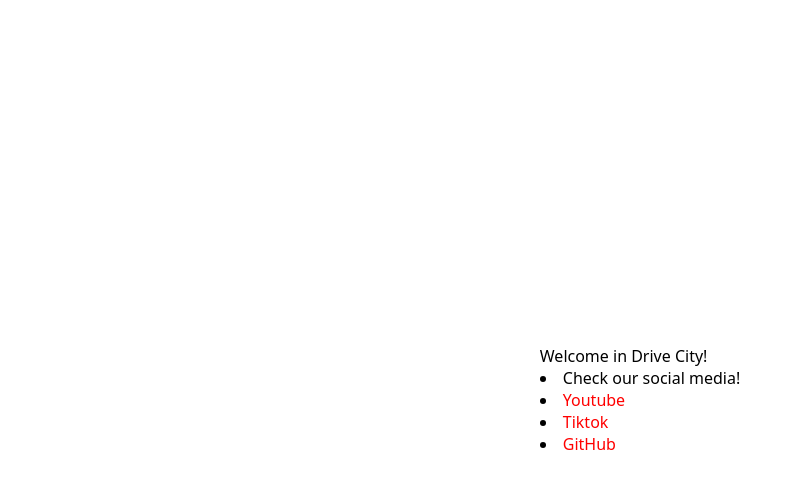
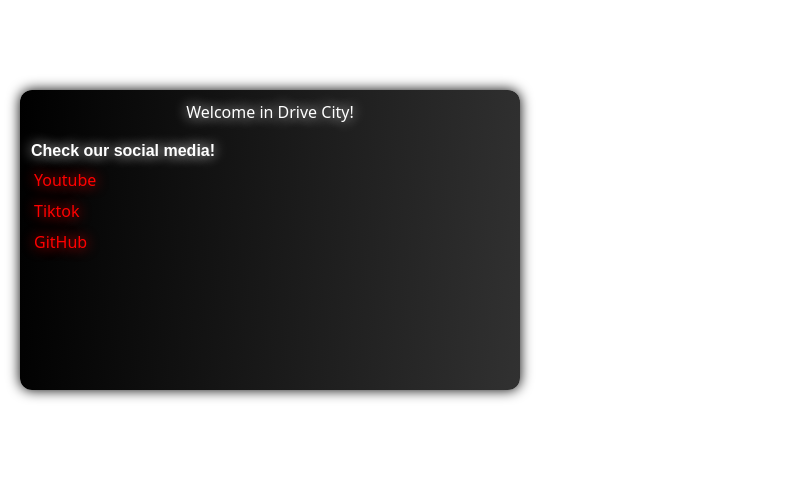
Before and after one commit to Bludowsky/Website, a plain HTML site: page index.html in a window 1280 px wide. Shown: the whole page, without its empty margins (0-792 px from the left). Drawn offline with nearby package versions, Linux system fonts and the light colour scheme; no server answers.

Commit message:
Updated code
Updated new section: aside

```diff
--- a/Css/style.css
+++ b/Css/style.css
@@ -90,3 +90,45 @@
     width: 30px;
     height: 30px;
 }
+
+
+.aside1{
+    position: absolute;
+    width: 500px;
+    float: right;
+    left: 10px;
+    border-radius: 12px;
+    top: 80px;
+    background: linear-gradient(94deg, rgb(0, 0, 0), rgb(49, 49, 49) );
+    color: white;
+    padding: 5px;
+    margin: 10px;
+    height: 300px;
+    box-shadow: 0px 0px 13px black;
+}
+
+.text-un{
+    text-align: center;
+    margin-top: 6px;
+    text-shadow: 0px 0px 13px white;
+    font-weight: 500;
+    font-family: system-ui, -apple-system, BlinkMacSystemFont, 'Segoe UI', Roboto, Oxygen, Ubuntu, Cantarell, 'Open Sans', 'Helvetica Neue', sans-serif;
+
+}
+
+.aside-li{
+    list-style: none;
+    margin-top: 19px;
+    margin-left: 6px;
+    font-family: sans-serif;
+    font-weight: bolder;
+    text-shadow: 0px 0px 13px white;
+}
+
+.link-youtube, .link-tiktok, .link-github{
+    list-style: none;
+    margin: 9px;
+    font-family: system-ui, -apple-system, BlinkMacSystemFont, 'Segoe UI', Roboto, Oxygen, Ubuntu, Cantarell, 'Open Sans', 'Helvetica Neue', sans-serif;
+    font-weight: 500;
+    text-shadow: 0px 0px 13px red;
+}
```
